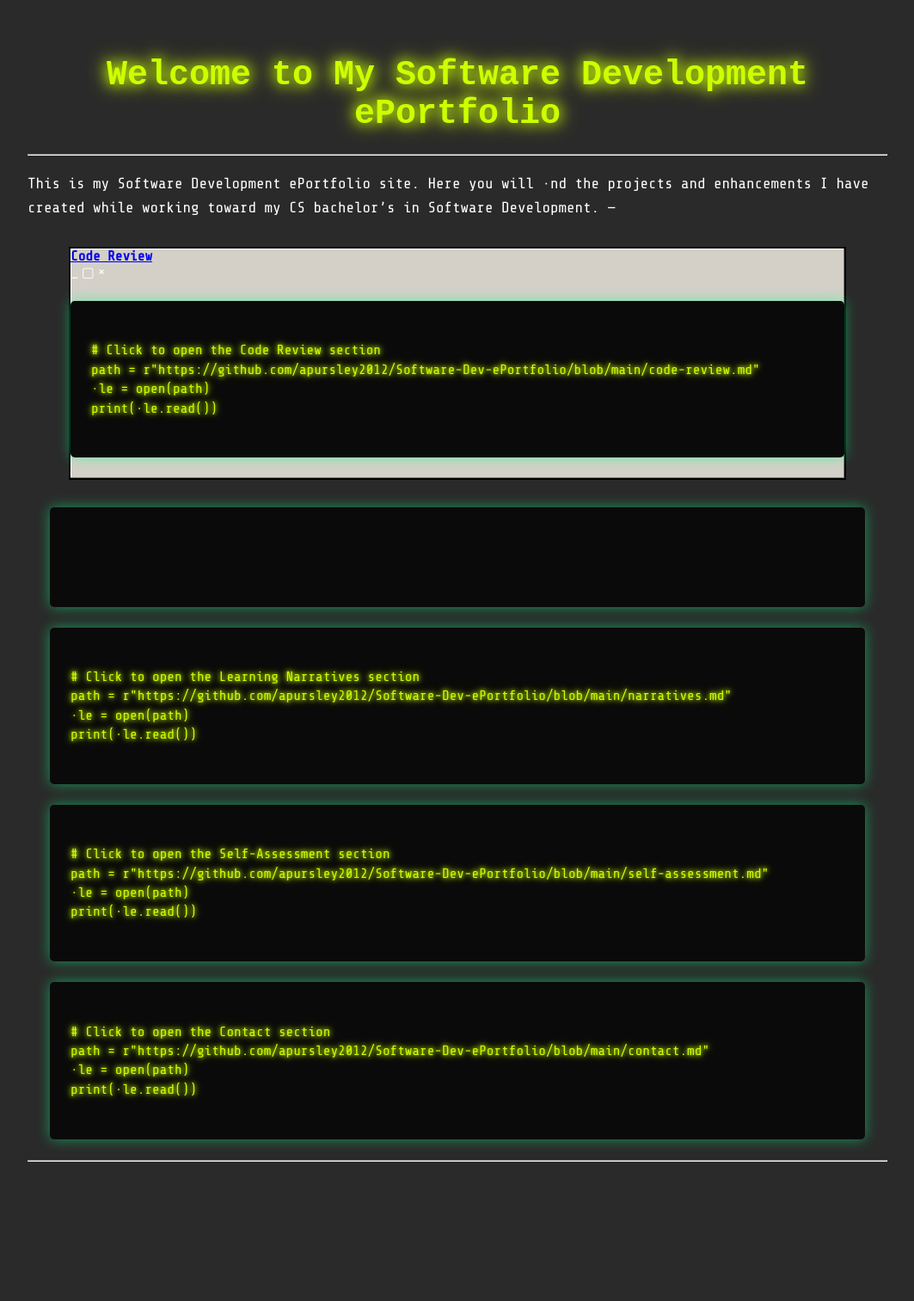
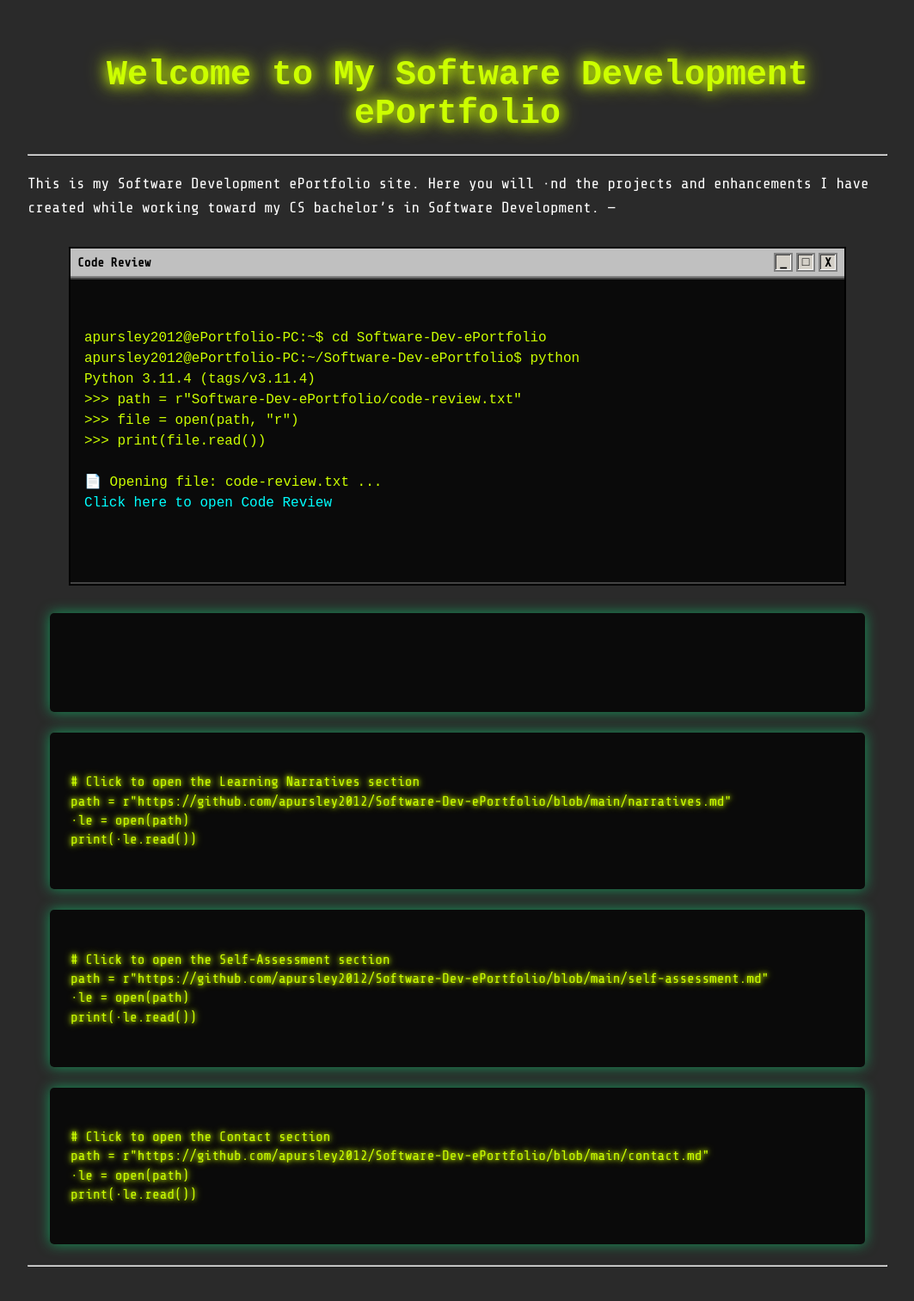
Before and after one commit to apursley2012/Software-Dev-ePortfolio, a Jekyll site: the page built from index.md, in a window 1280 px wide. Shown: the whole page at 86% size, without its empty margins (108-1171 px from the left). Built offline with Jekyll 4.4.1, drawn with Linux system fonts in a browser that asks for light colours; before the commit the page ends 1391 px from its top, so only the background shows below that.

Commit message:
Update index.md

```diff
--- a/index.md
+++ b/index.md
@@ -9,23 +9,25 @@ This is my Software Development ePortfolio site. Here you will find the projects
 ---
 
 <div class="terminal-container">
-  <div class="terminal-titlebar">
-    <div class="terminal-title">
-      <a class="terminal-link" href="https://github.com/apursley2012/Software-Dev-ePortfolio/blob/main/code-review.md">Code Review</a>
-    </div>
+  <div class="terminal-header">
+    <span class="terminal-title">Code Review</span>
     <div class="terminal-buttons">
-      <div class="terminal-btn">_</div>
-      <div class="terminal-btn">▢</div>
-      <div class="terminal-btn">×</div>
+      <div class="button">_</div>
+      <div class="button">&#9633;</div>
+      <div class="button">X</div>
     </div>
   </div>
-  <div class="terminal-window">
-    <code>
-# Click to open the Code Review section
-path = r"https://github.com/apursley2012/Software-Dev-ePortfolio/blob/main/code-review.md"
-file = open(path)
-print(file.read())
-    </code>
+  <div class="window-terminal">
+<pre><code>apursley2012@ePortfolio-PC:~$ cd Software-Dev-ePortfolio
+apursley2012@ePortfolio-PC:~/Software-Dev-ePortfolio$ python
+Python 3.11.4 (tags/v3.11.4)
+>>> path = r"Software-Dev-ePortfolio/code-review.txt"
+>>> file = open(path, "r")
+>>> print(file.read())
+
+📄 Opening file: code-review.txt ...
+<a href="https://github.com/apursley2012/Software-Dev-ePortfolio/blob/main/code-review.md" target="_blank">Click here to open Code Review</a><span class="cursor"></span>
+</code></pre>
   </div>
 </div>
 
```
